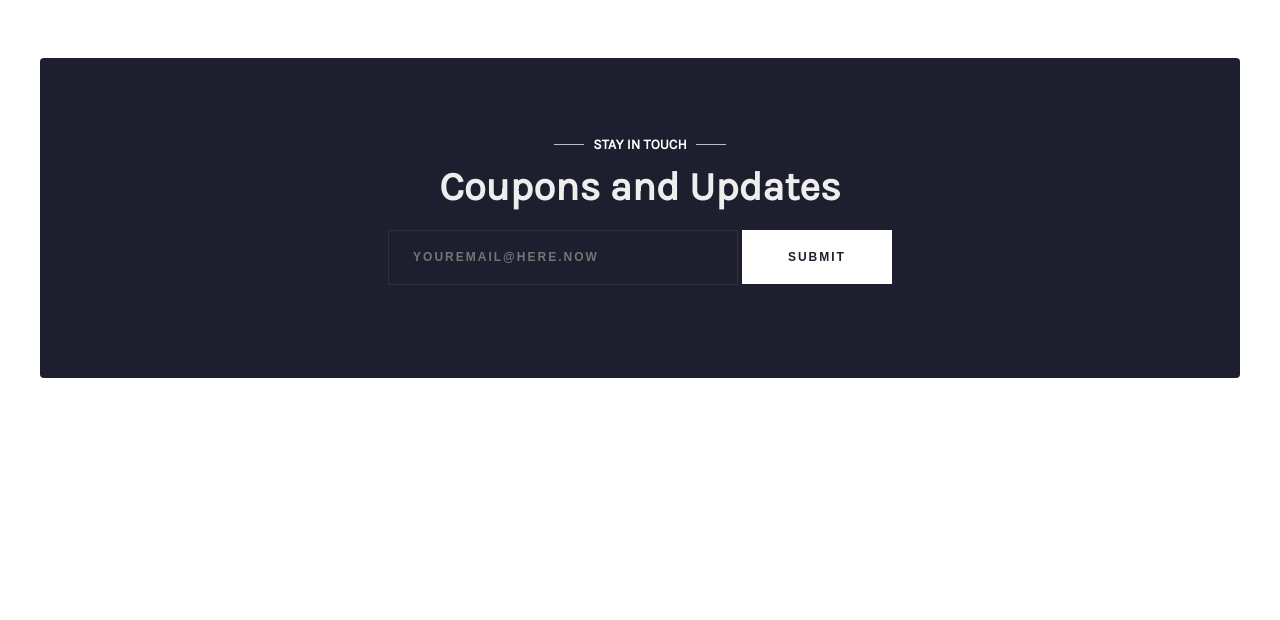
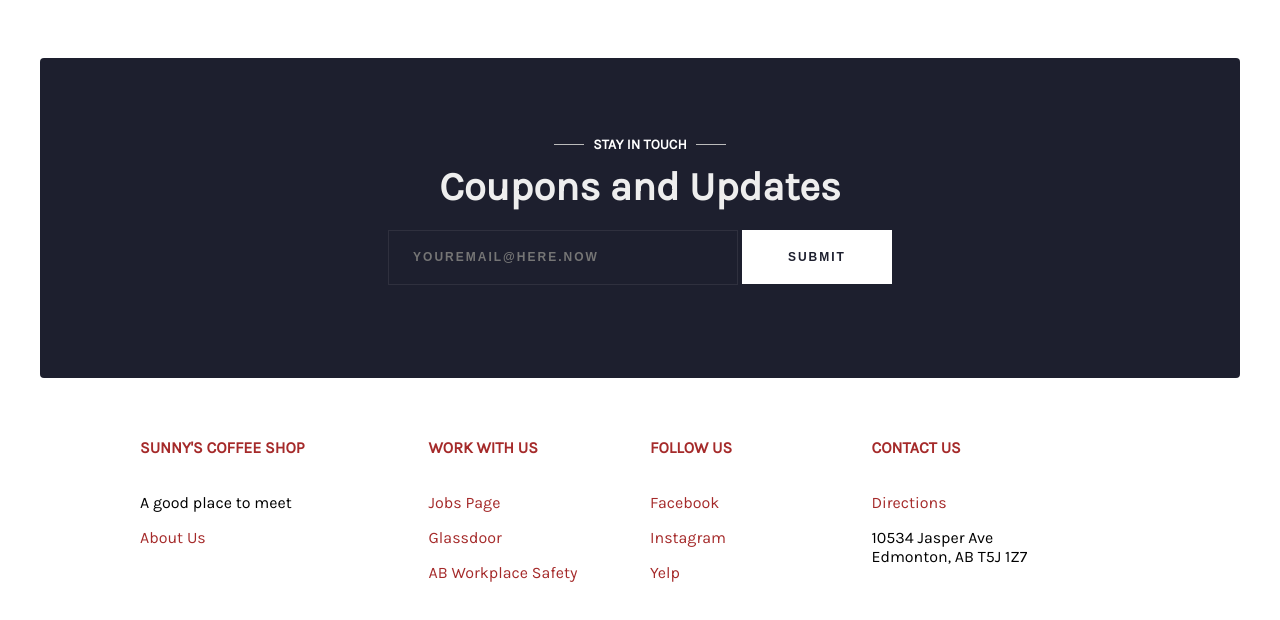
Before and after one commit to kingstonfung/web101-class-project, a plain HTML site: page index.html in a window 1280 px wide. Shown: the part 1867-2487 px from the top of the page. Before the commit the page ends 2305 px from the top, so only its background shows below. Drawn offline with Linux system fonts and the light colour scheme.

Commit message:
Checkpoint06: Added footer content

```diff
--- a/index.html
+++ b/index.html
@@ -91,9 +91,58 @@
           </form>
         </div>
       </main>
-      <footer>
-
-      </footer>
+      <footer class="gird">
+          <div class="top-row one">
+            Sunny's Coffee Shop
+          </div>
+          <div class="top-row three">
+            Work With Us
+          </div>
+          <div class="top-row five">
+            Follow Us
+          </div>
+          <div class="top-row seven">
+            Contact Us
+          </div>
+          <div class="two">
+            <p>
+              A good place to meet
+            </p>
+            <a href="about.html">About Us</a>
+          </div>
+          <div class="four">
+            <p>
+              <a href="jobs.html">Jobs Page</a>
+            </p>
+            <p>
+              <a href="https://www.glassdoor.com">Glassdoor</a>
+            </p>
+            <p>
+              <a href="https://www.alberta.ca/occupational-health-safety.aspx">AB Workplace Safety</a>
+            </p>
+          </div>
+          <div class="six">
+              <p>
+                <a href="https://www.facebook.com/lockstockcoffee" target="_blank">Facebook</a>
+              </p>
+              <p>
+                <a href="https://www.instagram.com/lockstockcoffee" target="_blank">Instagram</a>
+              </p>
+              <p>
+                <a href="https://www.yelp.ca/biz/lock-stock-coffee-edmonton-2" target="_blank">Yelp</a>
+              </p>
+          </div>
+          <div class="eight">
+            <p>
+              <a href="contact.html">Directions</a>
+            </p>
+            <p>
+              10534 Jasper Ave
+              <br/>
+              Edmonton, AB T5J 1Z7
+            </p>
+          </div>
+        </footer>
     </div>
   </body>
 </html>
--- a/styles/desktop.css
+++ b/styles/desktop.css
@@ -140,4 +140,44 @@
   .newsletter-wrapper form input[type="text"] {
     margin-bottom: 0;
   }
+
+
+
+
+
+
+
+
+
+
+
+  footer {
+    padding: 0 100px;
+    width: calc(100% - 200px);
+    height: 150px;
+    margin-bottom: 100px;
+    display: grid;
+    align-items: start;
+    grid-column-gap: 20px;
+    grid-row-gap: 20px;
+    grid-template-columns: 4fr 3fr 3fr 4fr;
+    grid-template-rows: 2fr 4fr;
+    text-align: left;
+  }
+
+  footer .top-row {
+    margin-top: 0;
+    text-decoration: none;
+  }
+
+  footer .one,
+  footer .two,
+  footer .three,
+  footer .four,
+  footer .five,
+  footer .six,
+  footer .seven,
+  footer .eight {
+    order: 0;
+  }
 }
--- a/styles/main.css
+++ b/styles/main.css
@@ -374,3 +374,87 @@ header .links-wrapper {
 .newsletter-thank-you h3 {
   margin-bottom: 5px;
 }
+
+
+
+
+
+
+
+
+
+
+
+
+
+
+
+
+
+
+
+
+footer {
+  width: 100%;
+  display: flex;
+  flex-direction: row;
+  text-align: center;
+  margin-bottom: 50px;
+  flex-wrap: wrap;
+}
+
+footer div {
+  min-width: 100%;
+}
+
+footer a,
+footer a:link,
+footer a:hover,
+footer a:active,
+footer a:visited {
+  font-size: 1em;
+}
+
+footer .top-row {
+  text-decoration: underline;
+  text-transform: uppercase;
+  font-weight: 900;
+  color: brown;
+  margin-top: 30px;
+}
+
+footer .top-row:first-child {
+  margin-top: 0;
+}
+
+footer .one {
+  order: 1;
+}
+
+footer .two {
+  order: 2;
+}
+
+footer .three {
+  order: 3;
+}
+
+footer .four {
+  order: 4;
+}
+
+footer .five {
+  order: 5;
+}
+
+footer .six {
+  order: 6;
+}
+
+footer .seven {
+  order: 7;
+}
+
+footer .eight {
+  order: 8;
+}
```
